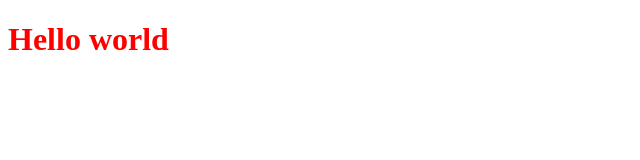
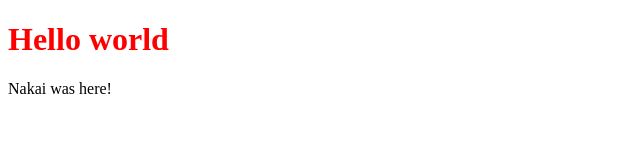
Before and after one commit to sofoe/web-project, a plain HTML site: page index.html in a window 1280 px wide. Shown: the whole page, without its empty margins (0-640 px from the left). Drawn offline with Linux system fonts and the light colour scheme.

Commit message:
Adding a collaborators name

```diff
--- a/index.html
+++ b/index.html
@@ -6,5 +6,6 @@
 </head>
 <body>
 <h1>Hello world</h1>
+<p> Nakai was here! </p>
 </body>
 </html>
```
